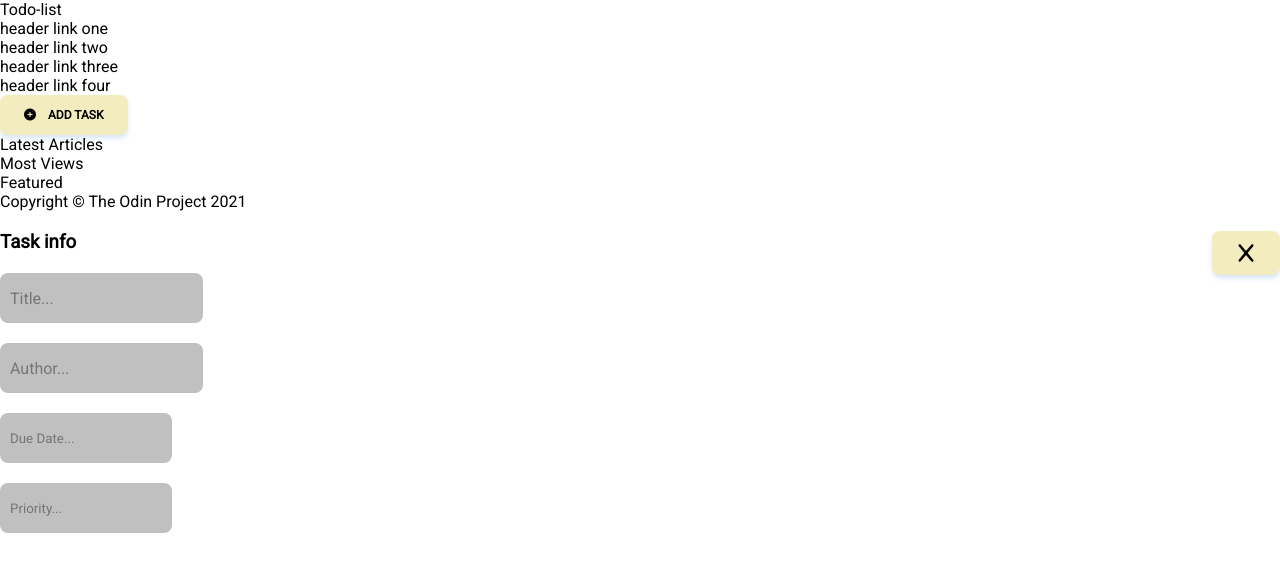
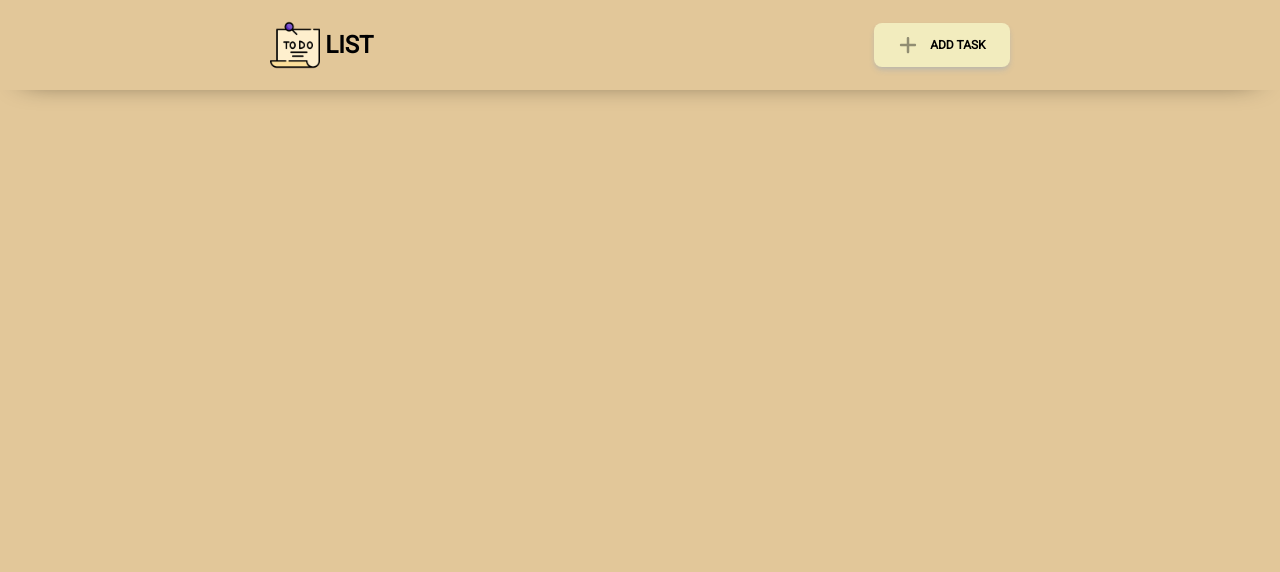
Before and after one commit to draven5254/Project-Todo-List, a website built with webpack: page dist/index.html in a window 1280 px wide. Built offline with nearby package versions, Linux system fonts and the light colour scheme.

Commit message:
Initial Commit

```diff
--- a/dist/index.html
+++ b/dist/index.html
@@ -11,41 +11,46 @@
     <title>Todo-List</title>
   </head>
   <body>
-    <div id="content">
-      <header id="header">
-        <div class="logo">Todo-list</div>
-        <div class="menu">
-          <ul>
-            <li>header link one</li>
-            <li>header link two</li>
-            <li>header link three</li>
-            <li>header link four</li>
-          </ul>
+    <div class="header-container">
+      <nav class="navbar">
+        <div class="logo">
+          <img src="./img/to-do-list.png" alt="logo image" />
+          <h1>List</h1>
         </div>
-      </header>
 
-      <aside id="sidebar">
-        <button class="task-btn">
-          <i class="fa-solid fa-circle-plus"></i><span>Add task</span>
+        <button class="btn1">
+          <svg
+            xmlns="http://www.w3.org/2000/svg"
+            height="1em"
+            viewBox="0 0 448 512">
+            <defs>
+              <style>
+                .fa-secondary {
+                  opacity: 0.4;
+                }
+              </style>
+            </defs>
+            <path class="fa-primary" d="" />
+            <path
+              class="fa-secondary"
+              d="M256 80c0-17.7-14.3-32-32-32s-32 14.3-32 32V224H48c-17.7 0-32 14.3-32 32s14.3 32 32 32H192V432c0 17.7 14.3 32 32 32s32-14.3 32-32V288H400c17.7 0 32-14.3 32-32s-14.3-32-32-32H256V80z" />
+          </svg>
+          ADD Task
         </button>
-      </aside>
-
-      <nav id="navbar">
-        <ul>
-          <li>Latest Articles</li>
-          <li>Most Views</li>
-          <li>Featured</li>
-        </ul>
       </nav>
 
-      <main id="main"></main>
-
-      <div class="footer">
-        <p>Copyright © The Odin Project 2021</p>
+      <div class="hero" id="book-container">
+        <!-- <div class="book-card">
+            <div class="screen">
+              <h3 class="title"></h3>
+            </div>
+            <p class="author"></p>
+            <p class="releaseDate"></p>
+          </div> -->
       </div>
     </div>
 
-    <div class="add-task active">
+    <div class="add-book active">
       <button class="btn3">
         <svg
           xmlns="http://www.w3.org/2000/svg"
@@ -56,7 +61,7 @@
         </svg>
       </button>
 
-      <div class="task-container">
+      <div class="form-container">
         <h3>Task info</h3>
         <form class="new-book-form" id="add-book-form">
           <div class="title">
@@ -68,34 +73,56 @@
               required />
           </div>
 
-          <div class="author">
+          <div class="description">
             <input
               type="text"
-              id="author"
-              name="author"
-              placeholder="Author..."
+              id="description"
+              name="description"
+              placeholder="description..."
               required />
           </div>
 
-          <div class="duedate">
+          <div class="date">
+            <label for="date">Due Date:</label>
             <input
-              type="number"
-              id="duedate"
-              name="duedate"
+              type="date"
+              id="date"
+              name="date"
               placeholder="Due Date..."
-              max="2000"
               required />
           </div>
 
           <div class="priority">
-            <input
-              type="number"
-              id="priority"
-              name="priority"
-              placeholder="Priority..."
-              max="2000"
-              required />
+            <label for="priority">Priority:</label>
+            <select id="priority">
+              <option value="low">Low</option>
+              <option value="medium">Medium</option>
+              <option value="high">High</option>
+            </select>
           </div>
+
+          <div class="bookInfoButton">
+            <button class="btn2" type="submit" value="Add Book">
+              <svg
+                xmlns="http://www.w3.org/2000/svg"
+                height="1em"
+                viewBox="0 0 448 512">
+                <path
+                  d="M64 32C28.7 32 0 60.7 0 96V416c0 35.3 28.7 64 64 64H384c35.3 0 64-28.7 64-64V173.3c0-17-6.7-33.3-18.7-45.3L352 50.7C340 38.7 323.7 32 306.7 32H64zm0 96c0-17.7 14.3-32 32-32H288c17.7 0 32 14.3 32 32v64c0 17.7-14.3 32-32 32H96c-17.7 0-32-14.3-32-32V128zM224 288a64 64 0 1 1 0 128 64 64 0 1 1 0-128z" />
+              </svg>
+              SUBMIT
+            </button>
+
+            <!-- <div class="status">
+              <input type="checkbox" class="input" id="status" />
+              <label for="status" class="label">
+                <div class="circle"></div>
+              </label>
+              <p class="or">have you read it or not?</p>
+            </div> -->
+          </div>
+          <!--
+            <input type="submit" value="Add Book" /> -->
         </form>
       </div>
     </div>
```
